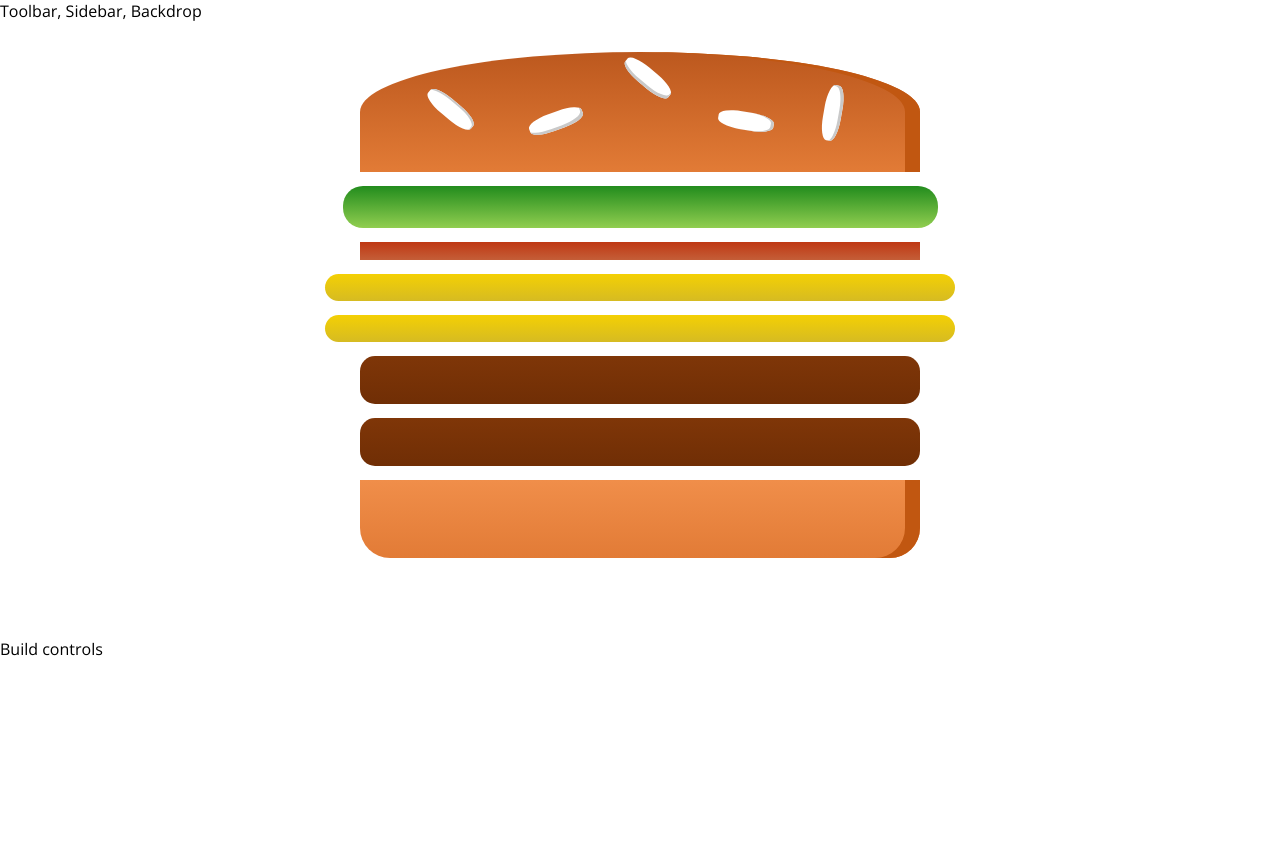
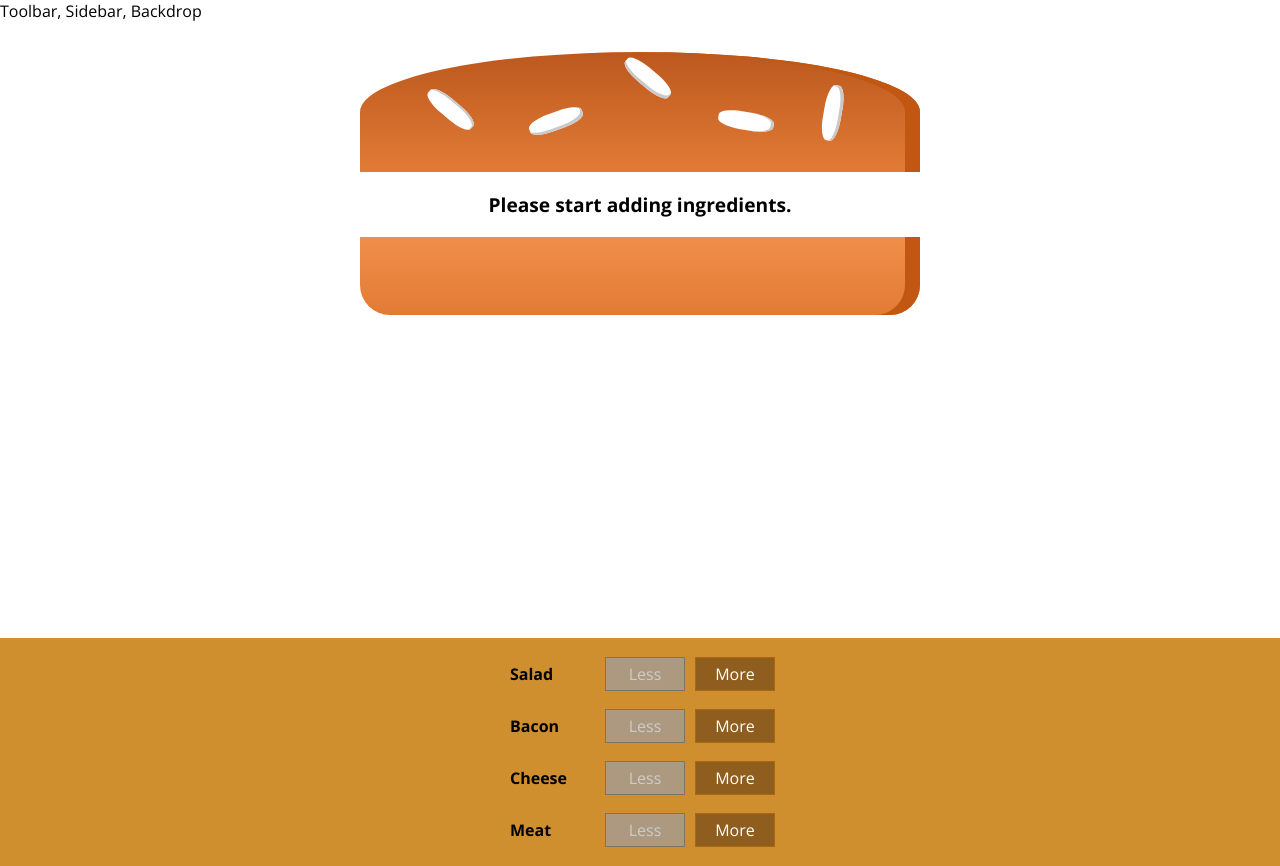
Before and after one commit to ruslantuchkov/burger-builder-app, a React app: page / in a window 1280 px wide. Before the commit the page ends 800 px from the top, so only its background shows below. Built offline with nearby package versions, Linux system fonts and the light colour scheme.

Commit message:
Controls for building burger

```diff
--- /dev/null
+++ b/src/components/Burger/BuildControls/BuildControl/BuildControl.css
@@ -0,0 +1,58 @@
+.BuildControl {
+  display: flex;
+  justify-content: space-between;
+  align-items: center;
+  margin: 5px 0;
+}
+
+.BuildControl button {
+  display: block;
+  font: inherit;
+  padding: 5px;
+  margin: 0 5px;
+  width: 80px;
+  border: 1px solid #aa6817;
+  cursor: pointer;
+  outline: none;
+}
+
+.BuildControl button:disabled {
+  background-color: #ac9980;
+  border: 1px solid #7e7365;
+  color: #ccc;
+  cursor: default;
+}
+
+.BuildControl button:hover:disabled {
+  background-color: #ac9980;
+  color: #ccc;
+  cursor: not-allowed;
+}
+
+.Label {
+  padding: 10px;
+  font-weight: bold;
+  width: 80px;
+}
+
+.BuildControl .Less {
+  background-color: #d39952;
+  color: white;
+}
+
+.BuildControl .More {
+  background-color: #8f5e1e;
+  color: white;
+}
+
+.BuildControl .Less:hover,
+.BuildControl .Less:active {
+  background-color: #daa972;
+  color: white;
+}
+
+.BuildControl .More:hover,
+.BuildControl .More:active {
+  background-color: #99703f;
+  color: white;
+}
--- /dev/null
+++ b/src/components/Burger/BuildControls/BuildControl/BuildControl.js
@@ -0,0 +1,18 @@
+import React from 'react';
+import classes from './BuildControl.css';
+
+const BuildControl = ({ label, add, remove, disabled }) => {
+  return (
+    <div className={classes.BuildControl}>
+      <div className={classes.Label}>{label}</div>
+      <button className={classes.Less} onClick={remove} disabled={disabled}>
+        Less
+      </button>
+      <button className={classes.More} onClick={add}>
+        More
+      </button>
+    </div>
+  );
+};
+
+export default BuildControl;
--- /dev/null
+++ b/src/components/Burger/BuildControls/BuildControls.css
@@ -0,0 +1,10 @@
+.BuildControls {
+  width: 100%;
+  background-color: #cf8f2e;
+  display: flex;
+  flex-flow: column;
+  align-items: center;
+  box-shadow: 0 2px 1px #ccc;
+  margin: auto;
+  padding: 10px 0;
+}
--- /dev/null
+++ b/src/components/Burger/BuildControls/BuildControls.js
@@ -0,0 +1,28 @@
+import React from 'react';
+import classes from './BuildControls.css';
+import BuildControl from './BuildControl/BuildControl';
+
+const controls = [
+  { label: 'Salad', type: 'salad' },
+  { label: 'Bacon', type: 'bacon' },
+  { label: 'Cheese', type: 'cheese' },
+  { label: 'Meat', type: 'meat' }
+];
+
+const BuildControls = ({ addIngredient, removeIngredient, disabled }) => {
+  return (
+    <div className={classes.BuildControls}>
+      {controls.map(({ label, type }) => (
+        <BuildControl
+          key={label}
+          label={label}
+          add={() => addIngredient(type)}
+          remove={() => removeIngredient(type)}
+          disabled={disabled[type]}
+        />
+      ))}
+    </div>
+  );
+};
+
+export default BuildControls;
--- a/src/containers/BurgerBuilder/BurgerBuilder.js
+++ b/src/containers/BurgerBuilder/BurgerBuilder.js
@@ -1,22 +1,61 @@
 import React, { Component } from 'react';
 import Aux from '../../hoc/Aux';
 import Burger from '../../components/Burger/Burger';
+import BuildControls from '../../components/Burger/BuildControls/BuildControls';
+
+const INGREDIENT_PRICES = {
+  salad: 0.5,
+  cheese: 0.4,
+  meat: 1.3,
+  bacon: 0.7
+};
 
 class BurgerBuilder extends Component {
   state = {
     ingredients: {
-      salad: 1,
-      bacon: 1,
-      cheese: 2,
-      meat: 2
-    }
+      salad: 0,
+      bacon: 0,
+      cheese: 0,
+      meat: 0
+    },
+    totalPrice: 4
   };
 
+  addIngredientHandler = type =>
+    this.setState(prevState => ({
+      ingredients: {
+        ...prevState.ingredients,
+        [type]: prevState.ingredients[type] + 1
+      },
+      totalPrice: prevState.totalPrice + INGREDIENT_PRICES[type]
+    }));
+
+  removeIngredientHandler = type =>
+    this.setState(prevState => ({
+      ingredients: {
+        ...prevState.ingredients,
+        [type]:
+          prevState.ingredients[type] > 0 ? prevState.ingredients[type] - 1 : 0
+      },
+      totalPrice: prevState.totalPrice + INGREDIENT_PRICES[type]
+    }));
+
   render() {
+    const disabledControlTypes = {
+      ...this.state.ingredients
+    };
+    for (let type in disabledControlTypes) {
+      disabledControlTypes[type] = disabledControlTypes[type] <= 0;
+    }
+
     return (
       <Aux>
         <Burger ingredients={this.state.ingredients} />
-        <div>Build controls</div>
+        <BuildControls
+          addIngredient={this.addIngredientHandler}
+          removeIngredient={this.removeIngredientHandler}
+          disabled={disabledControlTypes}
+        />
       </Aux>
     );
   }
```
